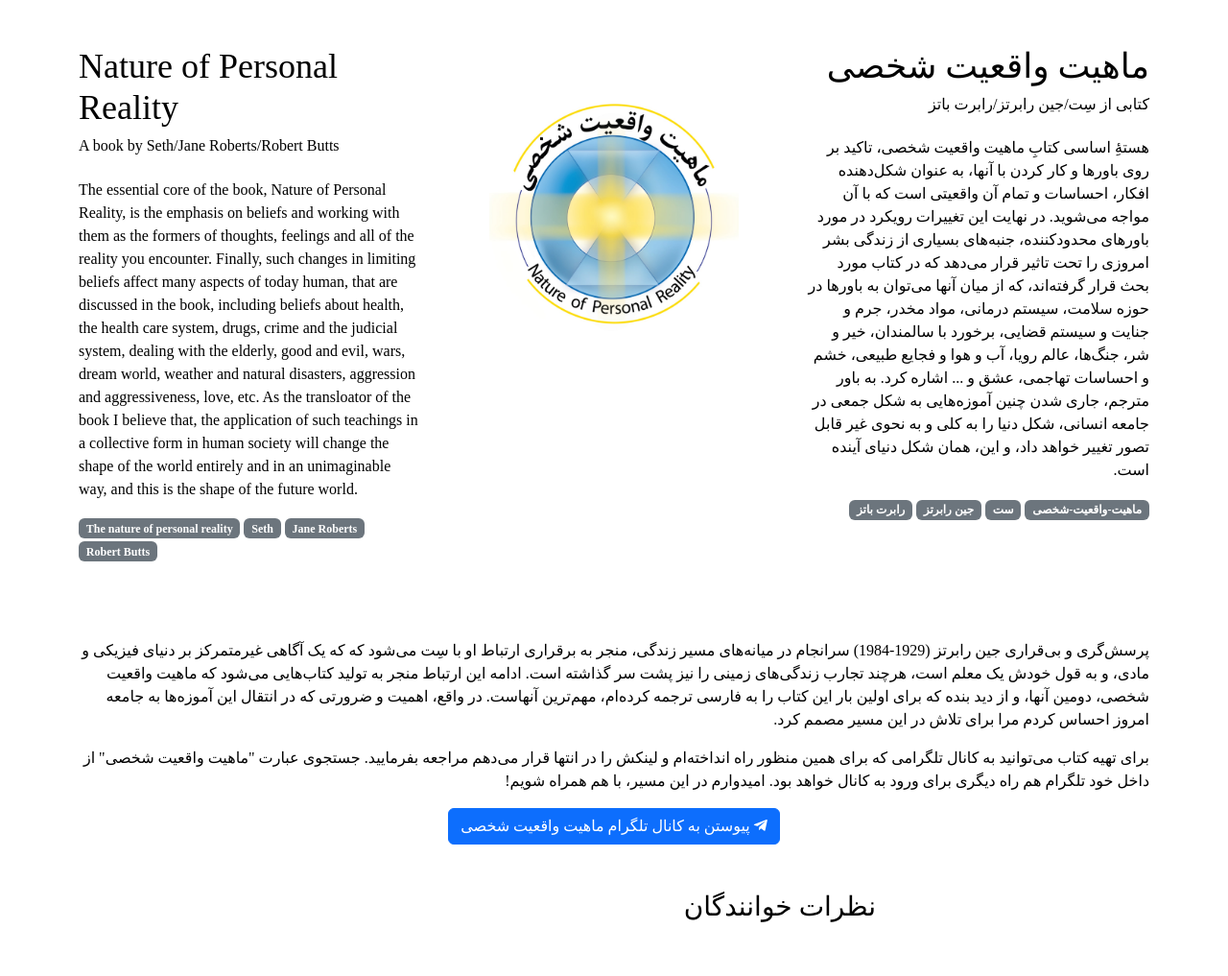
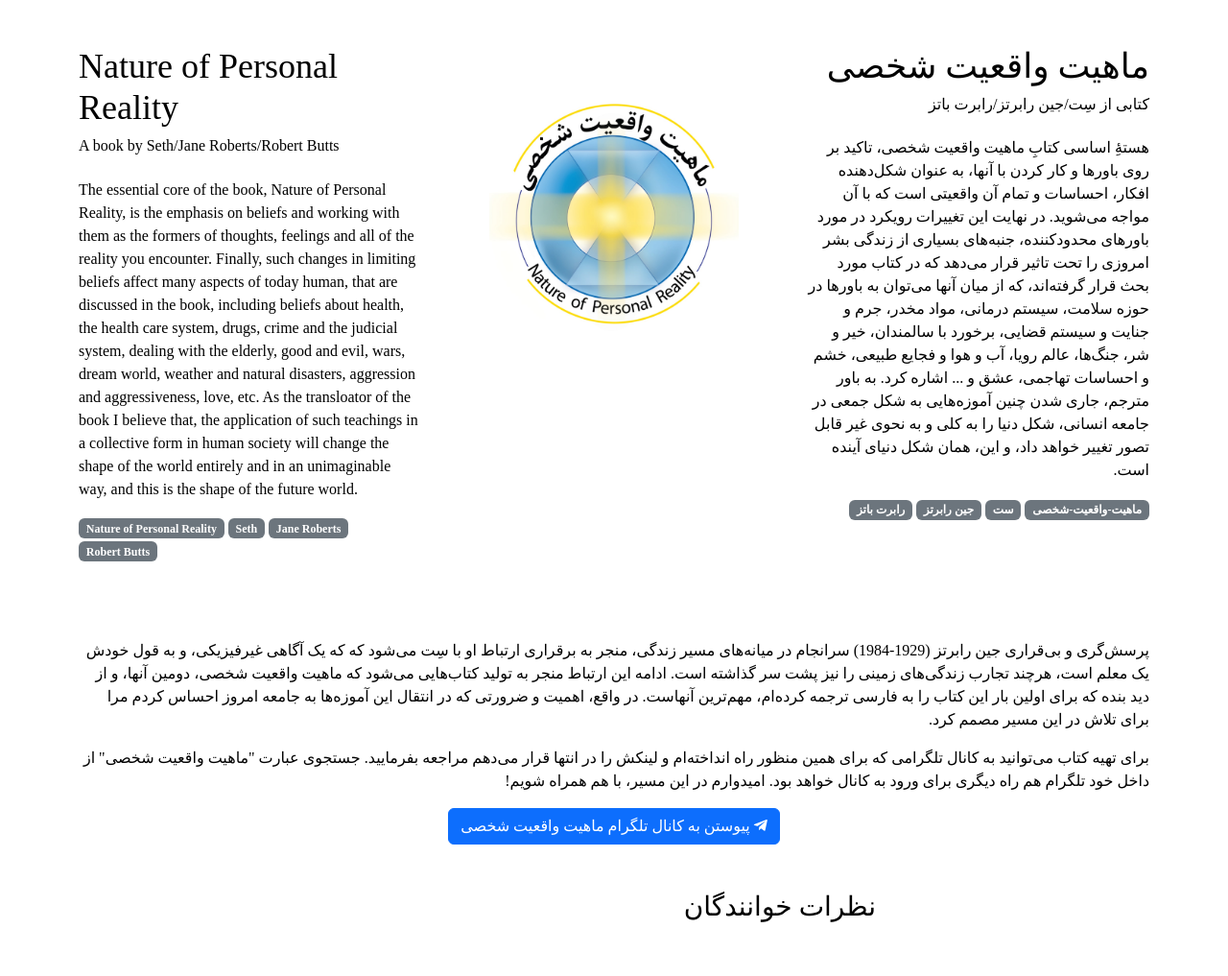
Before and after one commit to saeedsrd/NoPR, a Jekyll site: the page built from index.html, in a window 1280 px wide. Shown: the whole page at 96% size. Built offline with Jekyll 4.4.1, drawn with Linux system fonts in a browser that asks for light colours; some web fonts are replaced; comment, search, counter and statistics services are not loaded.

Commit message:
Update index.html

```diff
--- a/index.html
+++ b/index.html
@@ -47,7 +47,7 @@ layout: default
                 <h2>A book by Seth/Jane Roberts/Robert Butts</h2>
                 <p>The essential core of the book, Nature of Personal Reality, is the emphasis on beliefs and working with them as the formers of thoughts, feelings and all of the reality you encounter. Finally, such changes in limiting beliefs affect many aspects of today human, that are discussed in the book, including beliefs about health, the health care system, drugs, crime and the judicial system, dealing with the elderly, good and evil, wars, dream world, weather and natural disasters, aggression and aggressiveness, love, etc. As the transloator of the book I believe that, the application of such teachings in a collective form in human society will change the shape of the world entirely and in an unimaginable way, and this is the shape of the future world.</p>
                 <p aria-label="Keywords">
-                    <span class="badge bg-secondary">The nature of personal reality</span>
+                    <span class="badge bg-secondary">Nature of Personal Reality</span>
                     <span class="badge bg-secondary">Seth</span>
                     <span class="badge bg-secondary">Jane Roberts</span>
                     <span class="badge bg-secondary">Robert Butts</span>
@@ -57,7 +57,7 @@ layout: default
     </div>
     <div class="row my-5">
         <div class="col-12">
-            <p>پرسش‌گری و بی‌قراری جین رابرتز (1929-1984) سرانجام در میانه‌های مسیر زندگی، منجر به برقراری ارتباط او با سِت می‌شود که که یک آگاهی غیرمتمرکز بر دنیای فیزیکی و مادی، و به قول خودش یک معلم است، هرچند تجارب زندگی‌های زمینی را نیز پشت سر گذاشته است. ادامه این ارتباط منجر به تولید کتاب‌هایی می‌شود که ماهیت واقعیت شخصی، دومین آنها، و از دید بنده که برای اولین بار این کتاب را به فارسی ترجمه کرده‌ام، مهم‌ترین آنهاست. در واقع، اهمیت و ضرورتی که در انتقال این آموزه‌ها به جامعه امروز احساس کردم مرا برای تلاش در این مسیر مصمم کرد.
+            <p>پرسش‌گری و بی‌قراری جین رابرتز (1929-1984) سرانجام در میانه‌های مسیر زندگی، منجر به برقراری ارتباط او با سِت می‌شود که که یک آگاهی غیرفیزیکی، و به قول خودش یک معلم است، هرچند تجارب زندگی‌های زمینی را نیز پشت سر گذاشته است. ادامه این ارتباط منجر به تولید کتاب‌هایی می‌شود که ماهیت واقعیت شخصی، دومین آنها، و از دید بنده که برای اولین بار این کتاب را به فارسی ترجمه کرده‌ام، مهم‌ترین آنهاست. در واقع، اهمیت و ضرورتی که در انتقال این آموزه‌ها به جامعه امروز احساس کردم مرا برای تلاش در این مسیر مصمم کرد.
             </p>
             <p>برای تهیه کتاب می‌توانید به کانال تلگرامی که برای همین منظور راه انداخته‌ام و لینکش را در انتها قرار
                 می‌دهم مراجعه بفرمایید. جستجوی عبارت "ماهیت واقعیت شخصی" از داخل خود تلگرام هم راه دیگری برای ورود به
```
